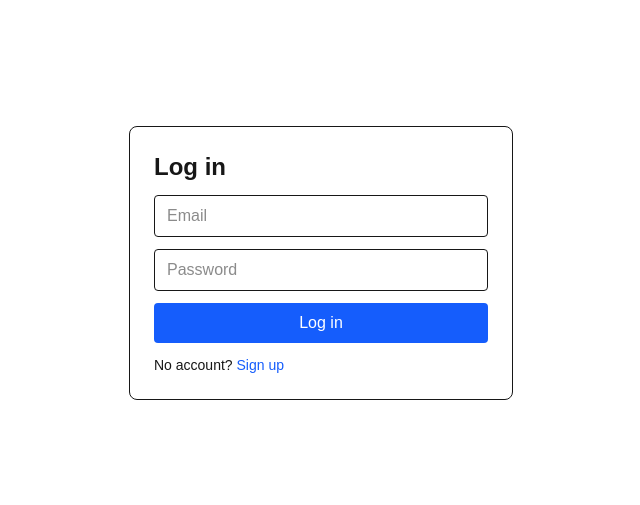
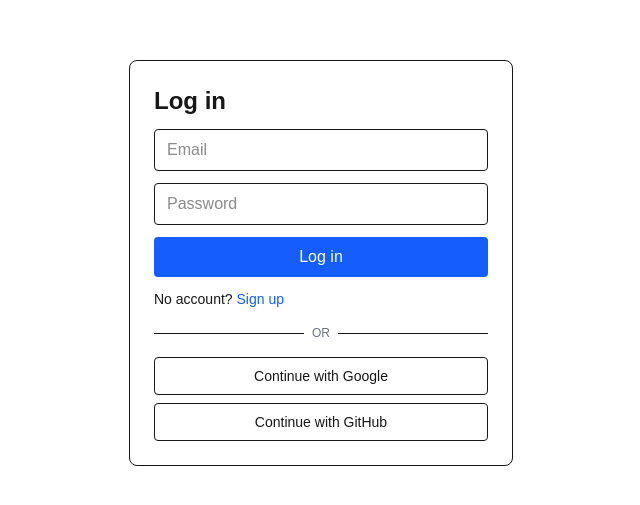
Before and after one commit to J-C-S-V/software-lms-tjc, a Next.js app: page /login in a window 1280 px wide. Shown: the part 137-642 px from the top of the page, without its empty margins (319-959 px from the left). Built offline with nearby package versions, Linux system fonts and the light colour scheme; no server answers.

Commit message:
Add google Oauth

```diff
--- a/app/(auth)/login/page.tsx
+++ b/app/(auth)/login/page.tsx
@@ -1,10 +1,37 @@
 import { LoginForm } from '@/features/auth/components/login-form';
+import { OAuthButtons } from '@/features/auth/components/oauth-buttons';
+
+const errorMessages: Record<string, string> = {
+  confirmation_failed:
+    'That confirmation link is invalid or has expired. Try logging in, or sign up again to get a new link.',
+  oauth_failed: 'Sign-in with that provider failed. Please try again.'
+};
+
+function getErrorMessage(code: string | undefined): string | null {
+  if (!code) return null;
+  return errorMessages[code] ?? 'Something went wrong. Please try again.';
+}
 
 export default async function LoginPage({
   searchParams
 }: {
-  searchParams: Promise<{ next?: string }>;
+  searchParams: Promise<{ next?: string; error?: string }>;
 }) {
-  const { next } = await searchParams;
-  return <LoginForm next={next ?? '/dashboard'} />;
+  const { next, error } = await searchParams;
+  const resolvedNext = next ?? '/dashboard';
+
+  return (
+    <div className="space-y-4">
+      <LoginForm next={resolvedNext} initialError={getErrorMessage(error)} />
+      <div className="relative">
+        <div className="absolute inset-0 flex items-center">
+          <span className="w-full border-t" />
+        </div>
+        <div className="relative flex justify-center text-xs">
+          <span className="bg-white px-2 text-gray-500">OR</span>
+        </div>
+      </div>
+      <OAuthButtons next={resolvedNext} />
+    </div>
+  );
 }
--- a/app/(auth)/signup/page.tsx
+++ b/app/(auth)/signup/page.tsx
@@ -1,5 +1,19 @@
 import { SignupForm } from '@/features/auth/components/signup-form';
+import { OAuthButtons } from '@/features/auth/components/oauth-buttons';
 
 export default function SignupPage() {
-  return <SignupForm />;
+  return (
+    <div className="space-y-4">
+      <SignupForm />
+      <div className="relative">
+        <div className="absolute inset-0 flex items-center">
+          <span className="w-full border-t" />
+        </div>
+        <div className="relative flex justify-center text-xs">
+          <span className="bg-white px-2 text-gray-500">OR</span>
+        </div>
+      </div>
+      <OAuthButtons next="/dashboard" />
+    </div>
+  );
 }
--- /dev/null
+++ b/app/auth/callback/route.ts
@@ -0,0 +1,18 @@
+import { NextResponse, type NextRequest } from 'next/server';
+import { createClient } from '@/lib/supabase/server';
+
+export async function GET(request: NextRequest) {
+  const { searchParams } = new URL(request.url);
+  const code = searchParams.get('code');
+  const next = searchParams.get('next') ?? '/dashboard';
+
+  if (code) {
+    const supabase = await createClient();
+    const { error } = await supabase.auth.exchangeCodeForSession(code);
+    if (!error) {
+      return NextResponse.redirect(new URL(next, request.url));
+    }
+  }
+
+  return NextResponse.redirect(new URL('/login?error=oauth_failed', request.url));
+}
--- a/features/auth/components/login-form.tsx
+++ b/features/auth/components/login-form.tsx
@@ -4,12 +4,19 @@ import { useActionState } from 'react';
 import Link from 'next/link';
 import { login } from '../actions';
 
-export function LoginForm({ next }: { next: string }) {
+export function LoginForm({ next, initialError }: { next: string; initialError: string | null }) {
   const [state, formAction, isPending] = useActionState(login, null);
 
   return (
     <form action={formAction} className="space-y-3">
       <h1 className="text-2xl font-bold">Log in</h1>
+
+      {initialError && (
+        <div className="p-3 border border-red-200 bg-red-50 rounded text-sm text-red-700">
+          {initialError}
+        </div>
+      )}
+
       <input type="hidden" name="next" value={next} />
       <input
         name="email"
--- /dev/null
+++ b/features/auth/components/oauth-buttons.tsx
@@ -0,0 +1,39 @@
+'use client';
+
+import { createClient } from '@/lib/supabase/client';
+
+export function OAuthButtons({ next }: { next: string }) {
+  const supabase = createClient();
+
+  async function signInWith(provider: 'google' | 'github') {
+    const redirectTo = `${window.location.origin}/auth/callback?next=${encodeURIComponent(next)}`;
+    const { error } = await supabase.auth.signInWithOAuth({
+      provider,
+      options: { redirectTo }
+    });
+    if (error) {
+      console.error('OAuth error:', error);
+    }
+    // On success, signInWithOAuth navigates the browser to the provider's page.
+    // We never reach code after the await on the success path.
+  }
+
+  return (
+    <div className="space-y-2">
+      <button
+        type="button"
+        onClick={() => signInWith('google')}
+        className="w-full px-4 py-2 border rounded text-sm hover:bg-gray-50"
+      >
+        Continue with Google
+      </button>
+      <button
+        type="button"
+        onClick={() => signInWith('github')}
+        className="w-full px-4 py-2 border rounded text-sm hover:bg-gray-50"
+      >
+        Continue with GitHub
+      </button>
+    </div>
+  );
+}
```
